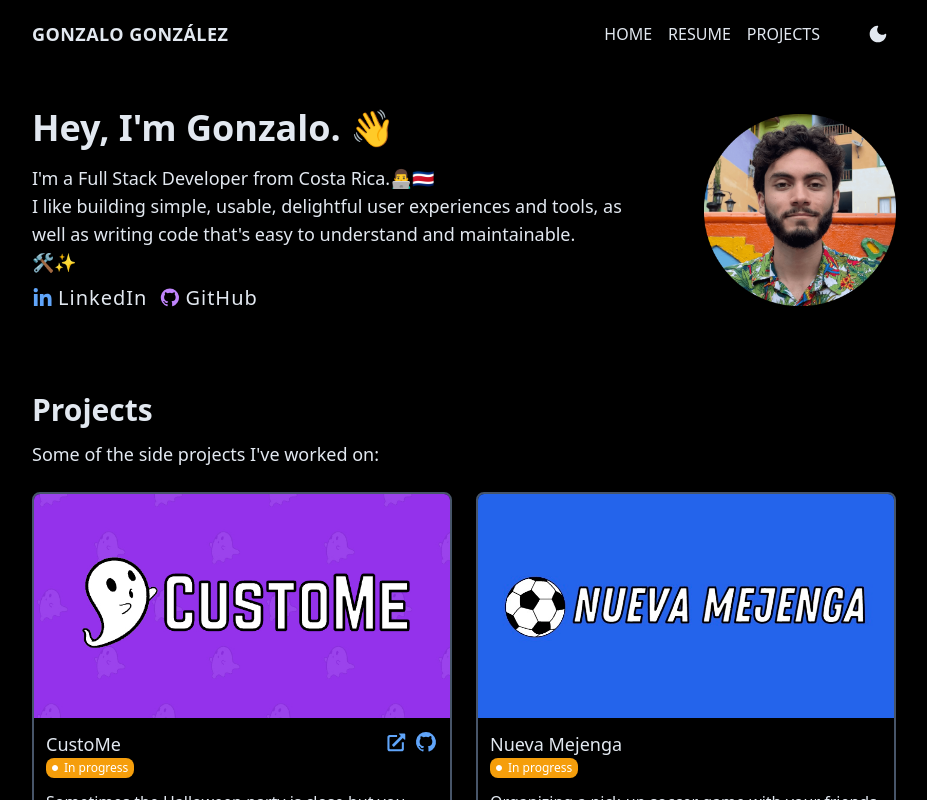
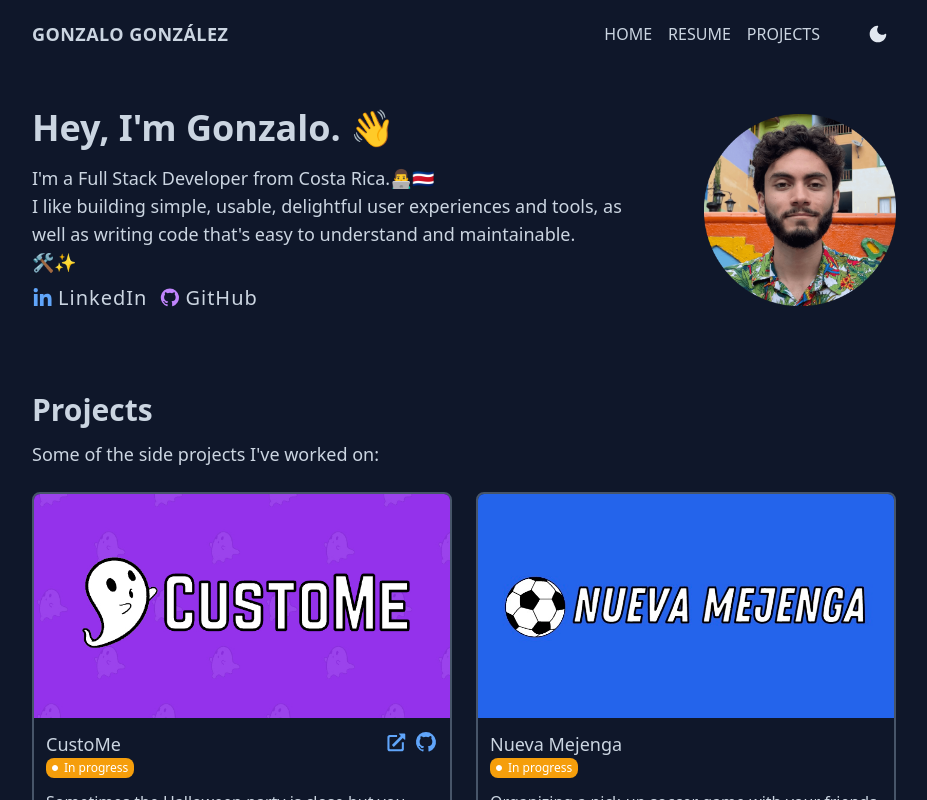
Before and after one commit to gggonzalo/portfolio-website, a Next.js app: page / in a window 1280 px wide. Both pictures are taken after a click on the button "Activate dark mode". Shown: the top 800 px of the page, without its empty margins (176-1103 px from the left). Built offline with nearby package versions, Linux system fonts and the light colour scheme.

Commit message:
Change light and dark mode colors

```diff
--- a/src/components/Navbar.tsx
+++ b/src/components/Navbar.tsx
@@ -31,7 +31,7 @@
         <button
           aria-label="Activate light mode"
           title="Activate light mode"
-          className="transition-[background-color] duration-500 hover:bg-slate-200 dark:hover:bg-slate-600 rounded-full p-2"
+          className="transition-[background-color] duration-500 hover:bg-slate-300 dark:hover:bg-slate-600 rounded-full p-2"
           onClick={() => setTheme("light")}
         >
           <svg
@@ -52,7 +52,7 @@
         <button
           aria-label="Activate dark mode"
           title="Activate dark mode"
-          className="transition-[background-color] duration-500 hover:bg-slate-200 dark:hover:bg-slate-600 rounded-full p-2"
+          className="transition-[background-color] duration-500 hover:bg-slate-300 dark:hover:bg-slate-600 rounded-full p-2"
           onClick={() => setTheme("dark")}
         >
           <svg
@@ -79,7 +79,7 @@
   };
 
   return (
-    <nav className="flex flex-col md:flex-row md:items-center justify-between transition-[background-color,border-color] duration-500 bg-white dark:bg-black border-b-2 border-slate-200 md:border-b-0 dark:border-slate-600 p-4">
+    <nav className="flex flex-col md:flex-row md:items-center justify-between transition-[border-color] duration-500 border-b-2 border-slate-200 md:border-b-0 dark:border-slate-600 p-4">
       {/* TODO: Check hrefs  */}
       <div className="flex items-center justify-between md:mb-0">
         <Link href="/" className="md:text-lg font-semibold tracking-wide">
@@ -130,14 +130,14 @@
           {/* <button
             aria-label="Set language to Spanish"
             title="Set language to Spanish"
-            className="transition-[background-color] duration-500 hover:bg-slate-200 dark:hover:bg-slate-600 text-sm rounded-full p-2"
+            className="transition-[background-color] duration-500 hover:bg-slate-300 dark:hover:bg-slate-600 text-sm rounded-full p-2"
           >
             ESP
           </button>
           <button
             aria-label="Set language to English"
             title="Set language to English"
-            className="transition-[background-color] duration-500 hover:bg-slate-200 dark:hover:bg-slate-600 text-sm rounded-full p-2"
+            className="transition-[background-color] duration-500 hover:bg-slate-300 dark:hover:bg-slate-600 text-sm rounded-full p-2"
           >
             ENG
           </button> */}
--- a/src/styles/globals.css
+++ b/src/styles/globals.css
@@ -5,7 +5,7 @@
 /* Some light/dark mode configurations */
 @layer base {
   body {
-    @apply transition-[background-color] duration-500 bg-white dark:bg-black;
+    @apply transition-[background-color] duration-500 bg-slate-100 dark:bg-slate-900;
   }
 
   svg {
@@ -21,6 +21,6 @@
   p,
   a,
   label {
-    @apply transition-[color] duration-500 text-slate-600 dark:text-slate-200;
+    @apply transition-[color] duration-500 text-slate-600 dark:text-slate-300;
   }
 }
```
